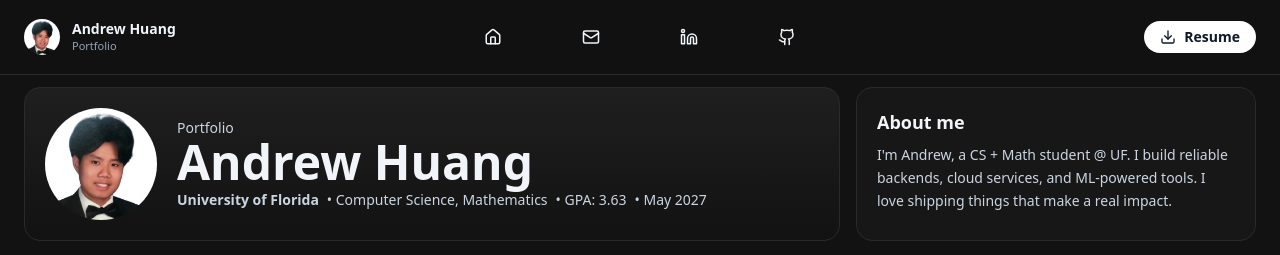
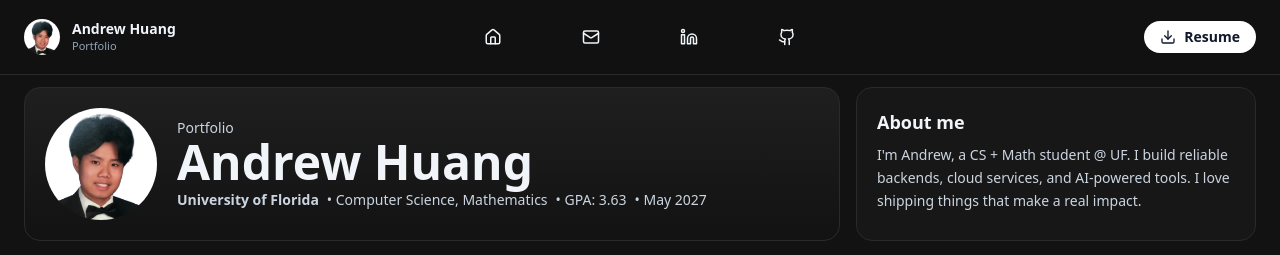
Before and after one commit to andrewexe/my-portfolio, a React (Vite) app: page / in a window 1280 px wide. Shown: the top 255 px of the page. Built offline with nearby package versions, Linux system fonts and the light colour scheme.

Commit message:
update about

```diff
--- a/src/App.jsx
+++ b/src/App.jsx
@@ -582,7 +582,7 @@ export default function App() {
                         <h3 className="text-lg font-bold mb-2">About me</h3>
                         <p className="text-slate-300 text-sm leading-relaxed">
                             I'm Andrew, a CS + Math student @ UF. I build reliable backends, cloud services,
-                            and ML-powered tools. I love shipping things that make a real impact.
+                            and AI-powered tools. I love shipping things that make a real impact.
                         </p>
                     </aside>
                 </section>
```
